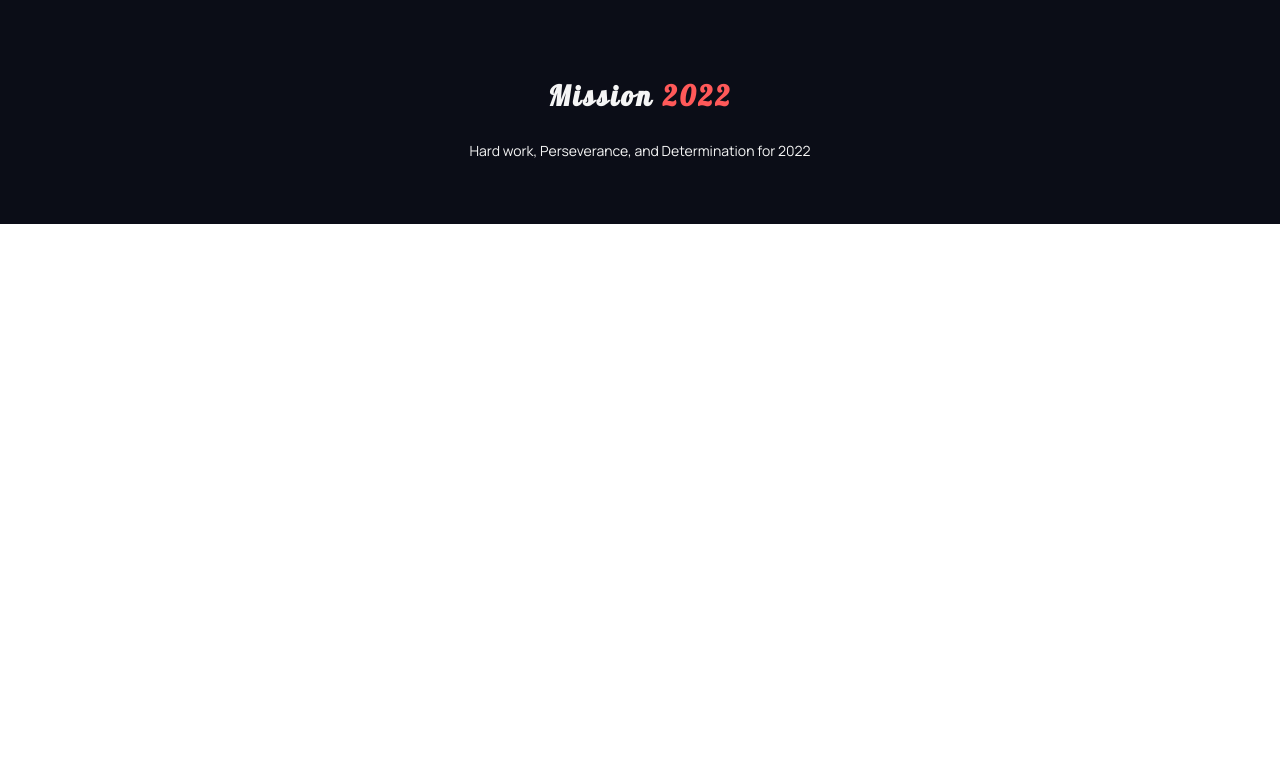
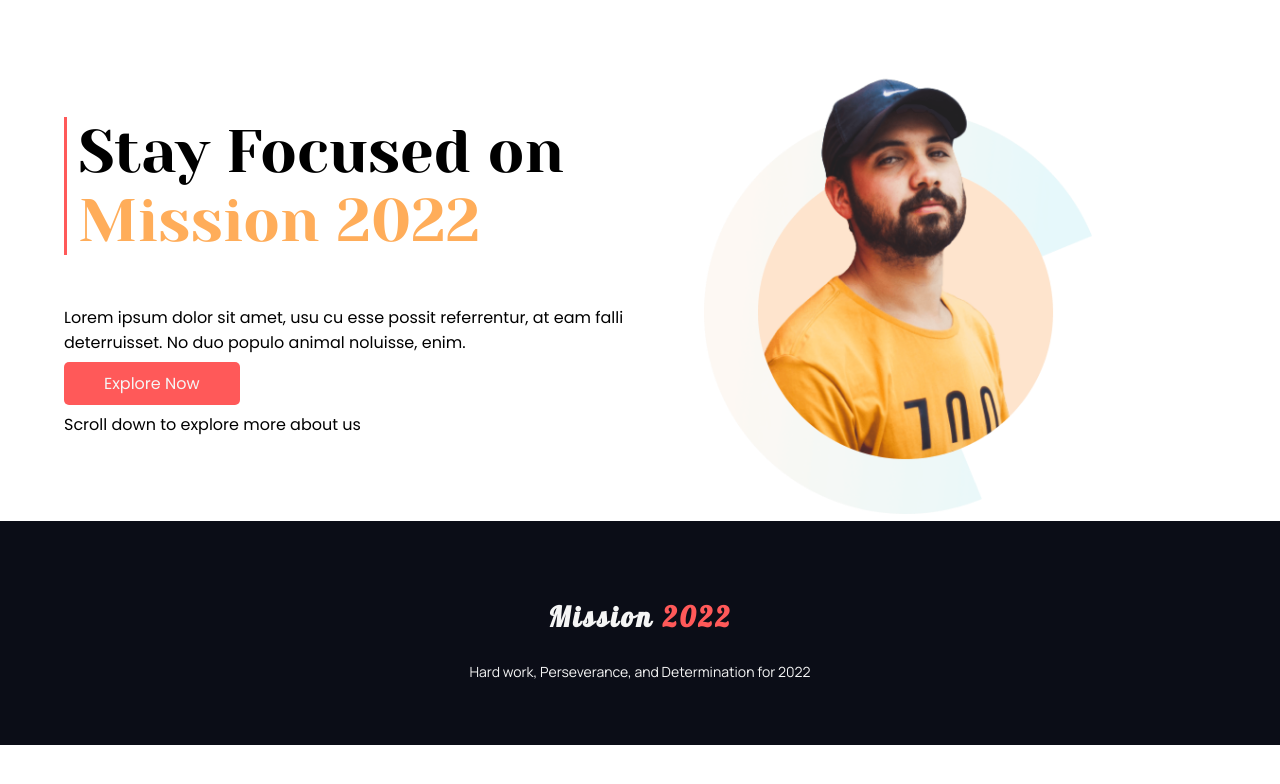
Before and after one commit to Fuad2022/my-mission-2022, a plain HTML site: page index.html in a window 1280 px wide. Drawn offline with Linux system fonts and the light colour scheme.

Commit message:
head section added

```diff
--- a/index.html
+++ b/index.html
@@ -16,17 +16,45 @@
     </head>
 
     <body>
-        <section class="top-banner"></section>
+        <section class="banner">
+            <div class="half-width ">
+                <h1 class="stay-focus">Stay Focused on <br>
+                    <span class="orange">Mission 2022</span>
+                </h1>
+                <p>Lorem ipsum dolor sit amet, usu cu esse possit referrentur, at eam falli deterruisset. No duo populo
+                    animal noluisse,
+                    enim.</p>
+                <a class="link-button" href="https://www.linkedin.com/in/hasanmdfuad/" target="_blank">Explore Now</a>
+                <p>Scroll down to explore more about us</p>
+            </div>
+            <div class="half-width">
+                <img src="/images/person-0.png" alt="">
+            </div>
+        </section>
+
+
+
+
+
 
         <section class="mission"></section>
 
-        <section class="develop"></section>
+        <section class="banner develop">
+            <div class="half-width"></div>
+            <div class="half-width"></div>
+        </section>
 
-        <section class="community"></section>
+        <section class="banner community">
+            <div class="half-width"></div>
+            <div class="half-width"></div>
+        </section>
 
         <section class="application"></section>
 
-        <section class="go-corona"></section>
+        <section class="banner go-corona">
+            <div class="half-width"></div>
+            <div class="half-width"></div>
+        </section>
 
         <footer>
             <div>
--- a/style.css
+++ b/style.css
@@ -4,12 +4,50 @@ font-family: 'Poppins', sans-serif;
 font-family: 'Yeseva One', cursive; */
 body{
     margin: 0;
+    font-family: 'Poppins', sans-serif;
 }
+.banner{
+    display: flex;
+    justify-content: center;
+    align-items: center;
+}
+
+.half-width{
+    width: 45%;
+    margin-left: 5%;
+}
+.link-button{
+    margin-top: 100px;
+    padding: 10px 40px;
+    border-radius: 5px;
+    text-decoration: none;
+    background-color: #FF5959;
+    color: whitesmoke;
+
+}
+.half-width img{
+    width: 70%;
+}
+.stay-focus{
+    font-size: 60px;
+    font-weight: 400;
+    font-family: 'Yeseva One', cursive;
+    border-left: 3px solid #FF5959;
+    padding-left: 2%;
+}
+.orange{
+    color: #FFAD5A;
+}
+
+
+
+
+
+
 footer{
     text-align: center;
     background: #0B0D17;
     padding: 50px 0px;
-
 }
 footer div h3{
     font-size: 28px;
```
